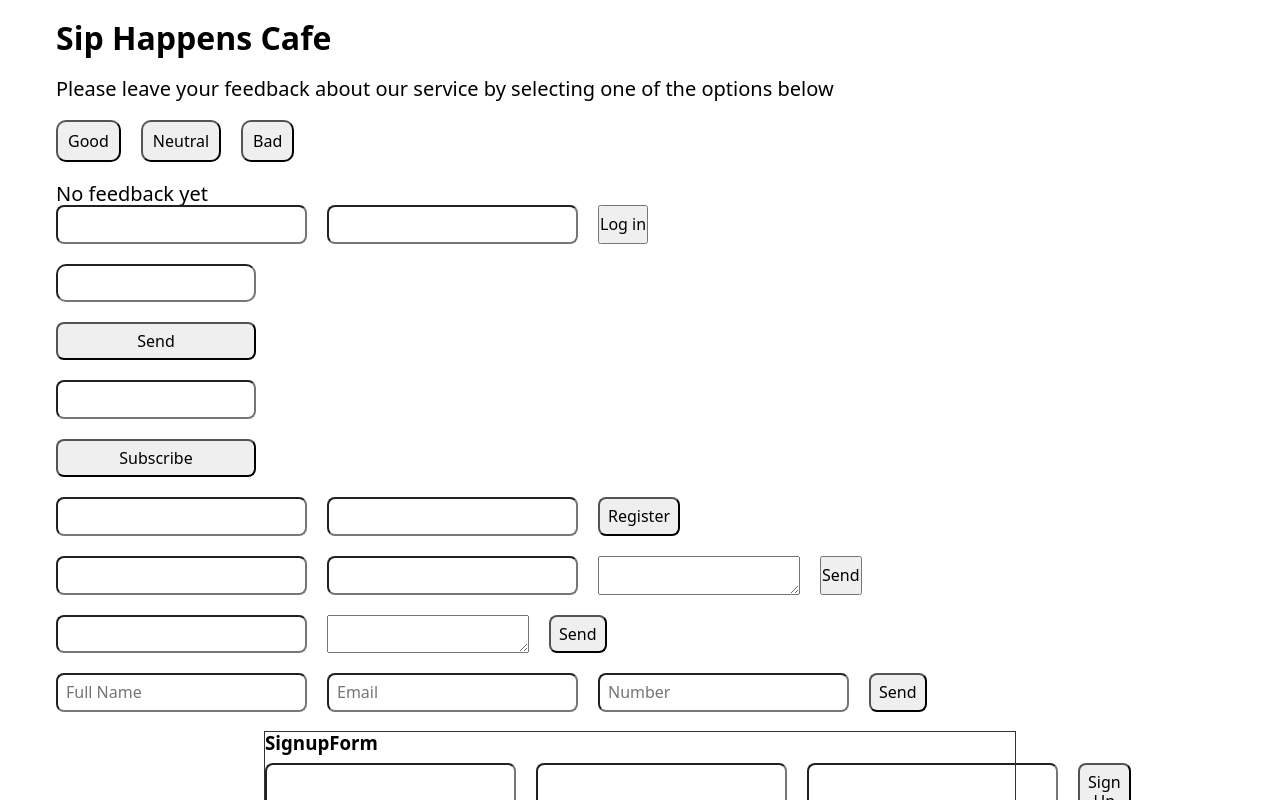
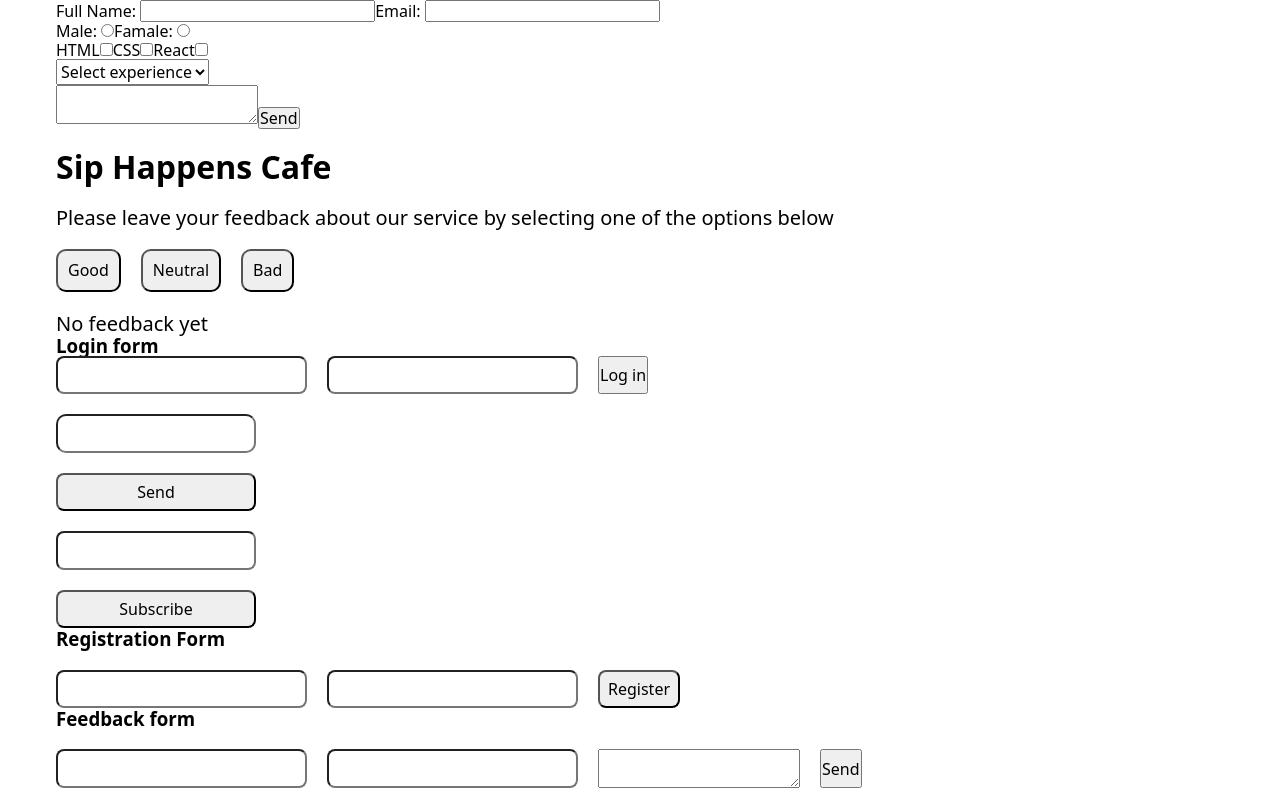
Before and after one commit to Developer-Mykhailo/test-3-react-project, a React (Vite) app: page / in a window 1280 px wide. Shown: the top 800 px of the page. Built offline with nearby package versions, Linux system fonts and the light colour scheme.

Commit message:
add Workshop Form

```diff
--- a/src/App.jsx
+++ b/src/App.jsx
@@ -13,6 +13,7 @@ import ContactForm from "./components/ContactForm/ContactForm";
 import BookingForm from "./components/BookingForm/BookingForm";
 import SignupForm from "./components/SignupForm/SignupForm";
 import SurveyForm from "./components/SurveyForm/SurveyForm";
+import WorkshopForm from "./components/WorkshopForm/WorkshopForm";
 
 function App() {
   // state
@@ -61,6 +62,8 @@ function App() {
   //JSX
   return (
     <Container>
+      <WorkshopForm />
+
       <Description />
       <Options
         updateFeedback={updateFeedback}
--- a/src/components/FeedbackForm/FeedbackForm.jsx
+++ b/src/components/FeedbackForm/FeedbackForm.jsx
@@ -14,6 +14,7 @@ const FeedbackForm = () => {
   const handleChange = (e) => {
     const { name, value } = e.target;
     setFeedback((prev) => ({ ...prev, [name]: value }));
+    console.log(`Feedback from: ${name} ( ${email} )`);
   };
 
   const handleSubmit = (e) => {
@@ -29,9 +30,16 @@ const FeedbackForm = () => {
 
   //JSX
   return (
+    <div>
+      <h3>Feedback form</h3>
       <form className={s.form} onSubmit={handleSubmit}>
         <input type="text" name="name" value={name} onChange={handleChange} />
-      <input type="email" name="email" value={email} onChange={handleChange} />
+        <input
+          type="email"
+          name="email"
+          value={email}
+          onChange={handleChange}
+        />
         <textarea
           name="message"
           value={message}
@@ -39,6 +47,7 @@ const FeedbackForm = () => {
         ></textarea>
         <button type="submit">Send</button>
       </form>
+    </div>
   );
 };
 
--- a/src/components/LoginForm/LoginForm.jsx
+++ b/src/components/LoginForm/LoginForm.jsx
@@ -18,6 +18,8 @@ const LoginForm = ({ onLogin }) => {
   };
 
   return (
+    <div>
+      <h3>Login form</h3>
       <form className={s.form} onSubmit={handleSubmit}>
         <input type="text" name="login" />
         <input type="password" name="password" />
@@ -25,6 +27,7 @@ const LoginForm = ({ onLogin }) => {
           Log in
         </button>
       </form>
+    </div>
   );
 };
 
--- a/src/components/RegistrationForm/RegistrationForm.jsx
+++ b/src/components/RegistrationForm/RegistrationForm.jsx
@@ -23,11 +23,19 @@ const RegistrationForm = () => {
 
   // JSX
   return (
-    <form className={s.form} onSubmit={handleSubmit}>
-      <input type="text" name="name" value={name} onChange={handleChange} />
-      <input type="email" name="email" value={email} onChange={handleChange} />
-      <button type="submit">Register</button>
-    </form>
+    <div>
+      <h3>Registration Form</h3>
+      <form className={s.form} onSubmit={handleSubmit}>
+        <input type="text" name="name" value={name} onChange={handleChange} />
+        <input
+          type="email"
+          name="email"
+          value={email}
+          onChange={handleChange}
+        />
+        <button type="submit">Register</button>
+      </form>
+    </div>
   );
 };
 
--- /dev/null
+++ b/src/components/WorkshopForm/WorkshopForm.jsx
@@ -0,0 +1,205 @@
+import iziToast from "izitoast";
+import { useEffect, useId, useState } from "react";
+
+const WorkshopForm = () => {
+  // unique id
+  const name_id = useId();
+  const email_id = useId();
+  const gender_male_id = useId();
+  const gender_female_id = useId();
+  const html_id = useId();
+  const css_id = useId();
+  const react_id = useId();
+  const experience_id = useId();
+  const comment_id = useId();
+
+  // state
+  const [formData, setFormData] = useState(() => {
+    const saved = localStorage.getItem("userData");
+    return saved
+      ? JSON.parse(saved)
+      : {
+          fullName: "",
+          email: "",
+          gender: "",
+          topics: [],
+          experience: "",
+          message: "",
+        };
+  });
+
+  const { fullName, email, gender, topics, experience, message } = formData;
+
+  useEffect(() => {
+    const isEmpty =
+      !fullName &&
+      !email &&
+      !gender &&
+      !experience &&
+      topics.length === 0 &&
+      !message;
+    if (!isEmpty) {
+      localStorage.setItem("userData", JSON.stringify(formData));
+    } else {
+      localStorage.removeItem("userData");
+    }
+  }, [formData, fullName, email, gender, topics, experience, message]);
+
+  //handlers
+  const handleChange = (e) => {
+    const { name, value } = e.target;
+    setFormData((prev) => ({ ...prev, [name]: value }));
+  };
+
+  const handleCheckBox = (e) => {
+    const { value, checked } = e.target;
+    setFormData((prev) => {
+      if (checked) {
+        return { ...prev, topics: [...prev.topics, value] };
+      } else {
+        return {
+          ...prev,
+          topics: prev.topics.filter((topic) => topic !== value),
+        };
+      }
+    });
+  };
+
+  //SUBMIT
+
+  const handleSubmit = (e) => {
+    e.preventDefault();
+    if (topics.length === 0) {
+      iziToast.warning({
+        message: "Choise at least one topic",
+        position: "center",
+      });
+      return;
+    }
+    console.log(formData);
+    localStorage.removeItem("userData");
+    setFormData({
+      fullName: "",
+      email: "",
+      gender: "",
+      topics: [],
+      experience: "",
+      message: "",
+    });
+  };
+
+  // JSX
+  return (
+    <div>
+      <form onSubmit={handleSubmit}>
+        <div>
+          <label htmlFor={name_id}>Full Name: </label>
+          <input
+            onChange={handleChange}
+            id={name_id}
+            type="text"
+            name="fullName"
+            value={fullName}
+            required
+          />
+
+          <label htmlFor={email_id}>Email: </label>
+          <input
+            onChange={handleChange}
+            id={email_id}
+            type="email"
+            name="email"
+            value={email}
+            required
+          />
+        </div>
+
+        {/* -----GHENDER----------- */}
+        <div>
+          <label htmlFor={gender_male_id}>Male: </label>
+          <input
+            onChange={handleChange}
+            id={gender_male_id}
+            type="radio"
+            name="gender"
+            value="male"
+            checked={gender === "male"}
+          />
+
+          <label htmlFor={gender_female_id}>Famale: </label>
+          <input
+            onChange={handleChange}
+            id={gender_female_id}
+            type="radio"
+            name="gender"
+            value="female"
+            checked={gender === "female"}
+          />
+        </div>
+
+        {/* -------TOPICS--------- */}
+        <div>
+          <label htmlFor={html_id}>HTML</label>
+          <input
+            onChange={handleCheckBox}
+            id={html_id}
+            type="checkbox"
+            name="html"
+            value="html"
+            checked={topics.includes("html")}
+          />
+
+          <label htmlFor={css_id}>CSS</label>
+          <input
+            onChange={handleCheckBox}
+            id={css_id}
+            type="checkbox"
+            name="css"
+            value="css"
+            checked={topics.includes("css")}
+          />
+
+          <label htmlFor={react_id}>React</label>
+          <input
+            onChange={handleCheckBox}
+            id={react_id}
+            type="checkbox"
+            name="react"
+            value="react"
+            checked={topics.includes("react")}
+          />
+        </div>
+
+        {/* -------select--------- */}
+        <div>
+          <label htmlFor={experience_id}></label>
+          <select
+            onChange={handleChange}
+            id={experience_id}
+            name="experience"
+            value={experience}
+            required
+          >
+            <option value="" disabled>
+              Select experience
+            </option>
+            <option value="beginner">beginner</option>
+            <option value="intermedia">intermedia</option>
+            <option value="advanced">advanced</option>
+          </select>
+        </div>
+
+        <textarea
+          onChange={handleChange}
+          name="message"
+          value={message}
+          id={comment_id}
+        ></textarea>
+
+        <button type="submit">Send</button>
+      </form>
+    </div>
+  );
+};
+
+export default WorkshopForm;
```
Lines whose indentation alone changed are shown as unchanged.
